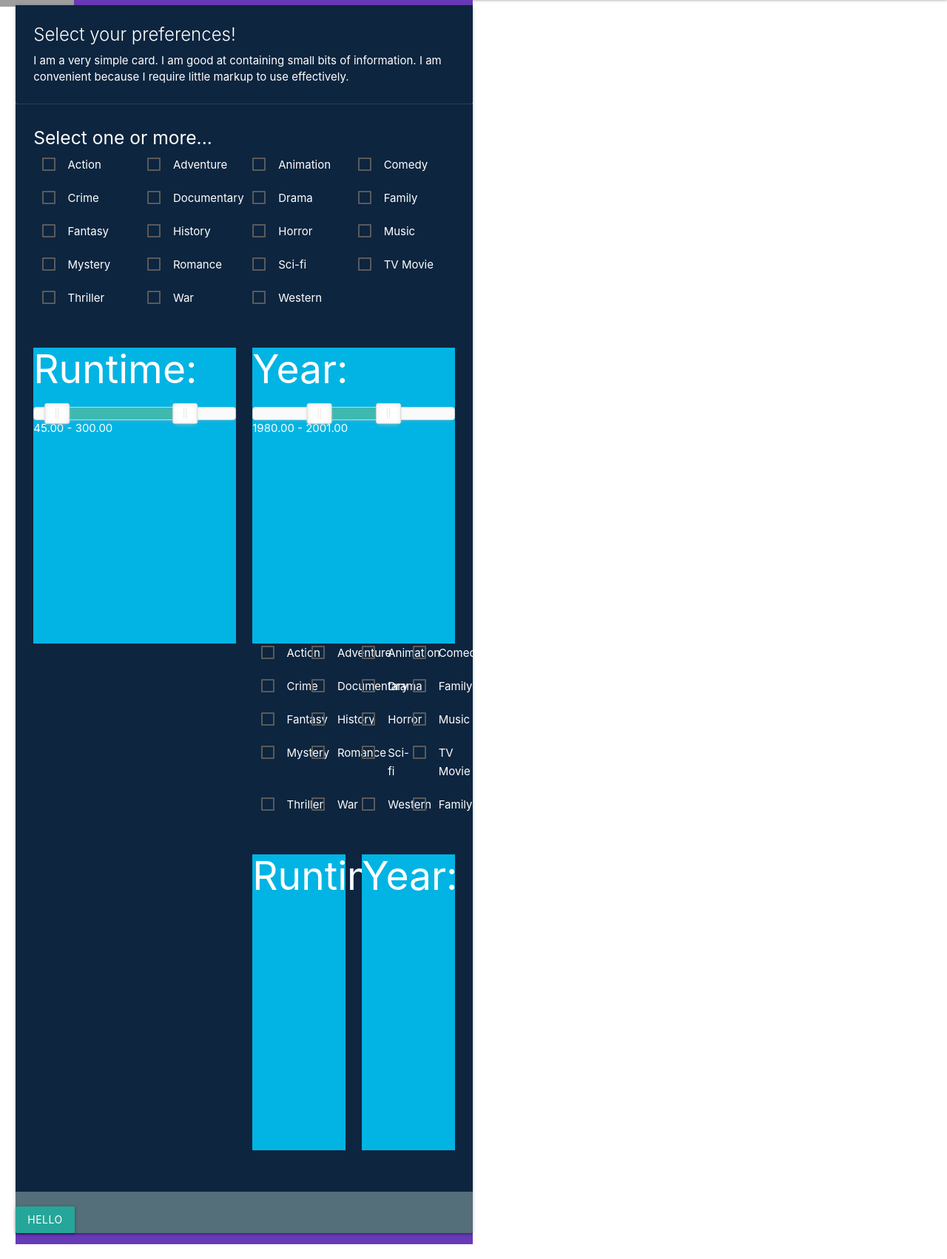
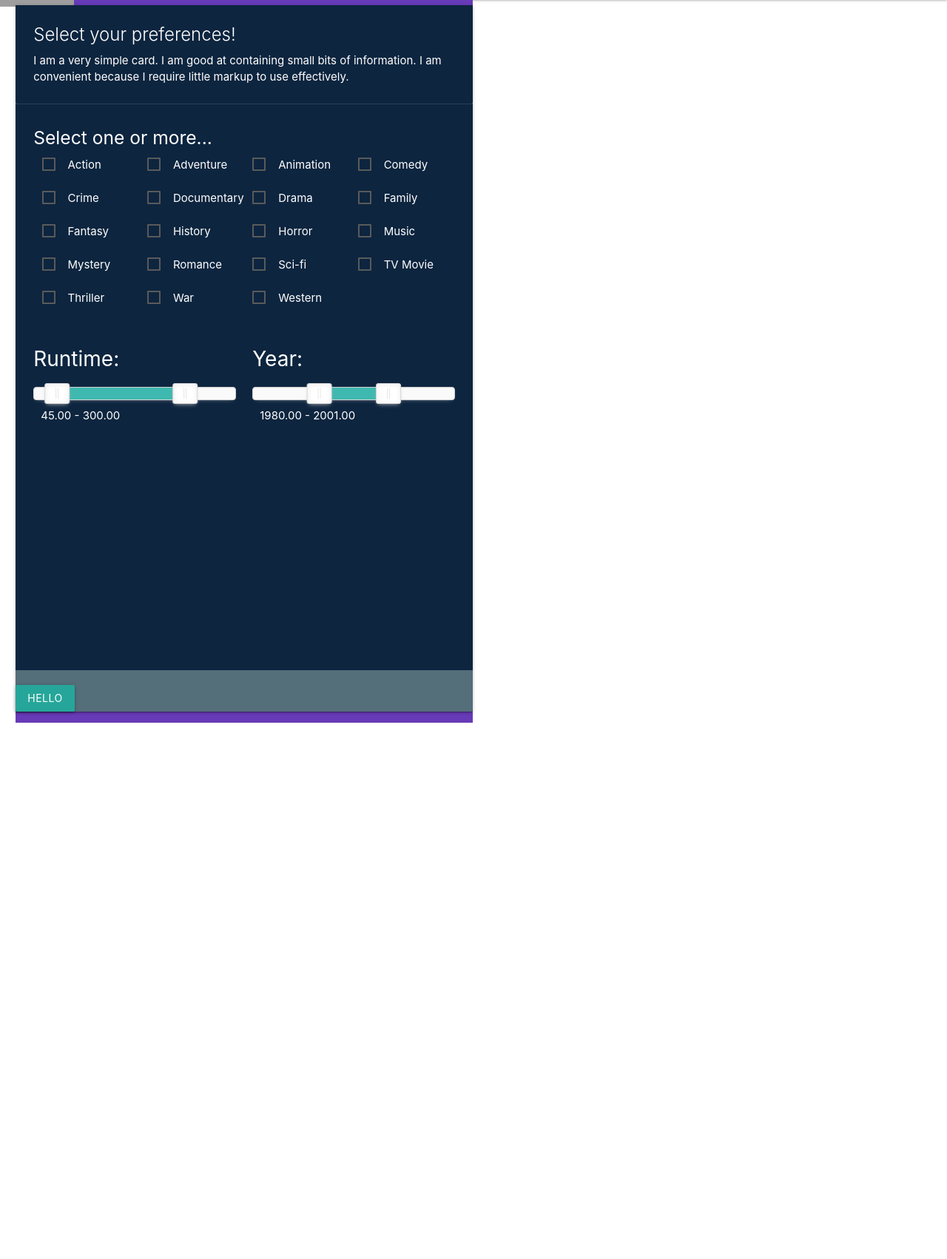
Before and after one commit to melanieuhrich/MovieGO, a PHP site: page / in a window 1280 px wide. Shown: the part 65-1767 px from the top of the page at 74% size. After the commit the page ends 1042 px from the top, so only its background shows below. Run offline with PHP 8.4, Linux system fonts and the light colour scheme; grey boxes are pictures that could not be loaded.

Commit message:
Updated sliders

```diff
--- a/assets/javascript/script.js
+++ b/assets/javascript/script.js
@@ -1,6 +1,12 @@
 
 var key = '8426e25c492b7e1c228e5403fd1be062';
 var requestUrl = 'https://api.themoviedb.org/3/movie/550?api_key=8426e25c492b7e1c228e5403fd1be062'
+
+var tmdb = "https://api.themoviedb.org/3/movie/550?api_key=cdeeab3b93b63acfe6a1d14f6ac420d2"
+var genre = "https://api.themoviedb.org/3/genre/movie/list?api_key=cdeeab3b93b63acfe6a1d14f6ac420d2&language=en-US"
+var movie = "https://api.themoviedb.org/3/movie/{movie_id}?api_key=cdeeab3b93b63acfe6a1d14f6ac420d2&language=en-US"
+var search = "https://api.themoviedb.org/3/search/movie?api_key=cdeeab3b93b63acfe6a1d14f6ac420d2&query=Home+Alone"
+var key = "cdeeab3b93b63acfe6a1d14f6ac420d2"
 
 // Runtime Slider
 var slider = document.getElementById('runTime-slider');
@@ -14,13 +20,9 @@ noUiSlider.create(slider, {
         'max': 400,
     }
 });
-
 slider.noUiSlider.on('update', function (values) {
     runTimeSliderValueElement.innerHTML = values.join(' - ');
 });
-
-
-
 //Year Slider 2
 var slider = document.getElementById('year-slider2');
 var yearSlider2ValueElement = document.getElementById('year-slider2-value');
@@ -35,15 +37,6 @@ noUiSlider.create(slider, {
 slider.noUiSlider.on('update', function (values){
     yearSlider2ValueElement.innerHTML = values.join(' - ');
 })
-
-
-var tmdb = "https://api.themoviedb.org/3/movie/550?api_key=cdeeab3b93b63acfe6a1d14f6ac420d2"
-var genre = "https://api.themoviedb.org/3/genre/movie/list?api_key=cdeeab3b93b63acfe6a1d14f6ac420d2&language=en-US"
-var movie = "https://api.themoviedb.org/3/movie/{movie_id}?api_key=cdeeab3b93b63acfe6a1d14f6ac420d2&language=en-US"
-var search = "https://api.themoviedb.org/3/search/movie?api_key=cdeeab3b93b63acfe6a1d14f6ac420d2&query=Home+Alone"
-var key = "cdeeab3b93b63acfe6a1d14f6ac420d2"
-
-
 
 
 fetch(search)
--- a/assets/style/style.css
+++ b/assets/style/style.css
@@ -100,9 +100,16 @@
 i {
     font-style:normal;
 }
+.runTime{
+    font-size: 28px;
+}
 
 .slider{
-    background-color: var(--secondary);
+    width: 100%;
+}
+
+.slideVal{
+    margin: 10px;
 }
 
 #submit-btn {
--- a/index.html
+++ b/index.html
@@ -137,7 +137,7 @@
                           Runtime:
                         </h2>
                         <div id="runTime-slider"></div>
-                        <div id="runTime-slider-value"></div>
+                        <div id="runTime-slider-value" class="slideVal"></div>
                       </div>
                     </div>
                     <!-- Year Slider -->
@@ -148,119 +148,14 @@
                           Year:
                         </h2>
                         <div id="year-slider2"></div>
-                        <div id="year-slider2-value"></div>
+                        <div id="year-slider2-value" class="slideVal"></div>
                       </div>
 
-                <div class="col s3 genreItem">
-                  <input type="checkbox" id="28" />
-                  <span class="card-text">Action</span>
-                </div>
-                <div class="col s3 genreItem">
-                  <input type="checkbox" id="12" />
-                  <span class="card-text">Adventure</span>
-                </div>
-                <div class="col s3 genreItem">
-                  <input type="checkbox" id="16" />
-                  <span class="card-text">Animation</span>
-                </div>
-                <div class="col s3 genreItem">
-                  <input type="checkbox" id="35" />
-                  <span class="card-text">Comedy</span>
-                </div>
-                <div class="col s3 genreItem">
-                  <input type="checkbox" id="80" />
-                  <span class="card-text">Crime</span>
-                </div>
-                <div class="col s3 genreItem">
-                  <input type="checkbox" id="99" />
-                  <span class="card-text">Documentary</span>
-                </div>
-                <div class="col s3 genreItem">
-                  <input type="checkbox" id="18" />
-                  <span class="card-text">Drama</span>
-                </div>
-                <div class="col s3 genreItem">
-                  <input type="checkbox" id="10751" />
-                  <span class="card-text">Family</span>
-                </div>
-                <div class="col s3 genreItem">
-                  <input type="checkbox" id="14" />
-                  <span class="card-text">Fantasy</span>
-                </div>
-                <div class="col s3 genreItem" id="36">
-                  <input type="checkbox" />
-                  <span class="card-text">History</span>
-                </div>
-                <div class="col s3 genreItem" id="27">
-                  <input type="checkbox" />
-                  <span class="card-text">Horror</span>
-                </div>
-                <div class="col s3 genreItem">
-                  <input type="checkbox" id="10402" />
-                  <span class="card-text">Music</span>
-                </div>
-                <div class="col s3 genreItem">
-                  <input type="checkbox" id="9648" />
-                  <span class="card-text">Mystery</span>
-                </div>
-                <div class="col s3 genreItem">
-                  <input type="checkbox" id="10749" />
-                  <span class="card-text">Romance</span>
-                </div>
-                <div class="col s3 genreItem">
-                  <input type="checkbox" id="878" />
-                  <span class="card-text">Sci-fi</span>
-                </div>
-                <div class="col s3 genreItem">
-                  <input type="checkbox" id="10770" />
-                  <span class="card-text">TV Movie</span>
-                </div>
-                <div class="col s3 genreItem">
-                  <input type="checkbox" id="53" />
-                  <span class="card-text">Thriller</span>
-                </div>
-                <div class="col s3 genreItem">
-                  <input type="checkbox" id="10752" />
-                  <span class="card-text">War</span>
-                </div>
-                <div class="col s3 genreItem">
-                  <input type="checkbox" id="37" />
-                  <span class="card-text">Western</span>
-                </div>
-                <div class="col s3 genreItem">
-                  <input type="checkbox" id="familyFriendly" />
-                  <span class="card-text">Family</span>
-                </div>
-                <div class="divider">
-                </div>
-                <!-- Runtime Slider -->
-                <div class="row">
-                  <!-- spanner 1 -->
-                  <div class="col s12 m6 l6">
-                    <div class="slider">
-                      <h2 class="runTime">
-                        Runtime:
-                      </h2>
-                      <div id="runTime-slider"></div>
-                    </div>
-                  </div>
-                  <!-- Year Slider -->
-                  <!-- spanner 2 -->
-                  <div class="col s12 m6 l6">
-                    <div class="slider">
-                      <h2 class="runTime">
-                        Year:
-                      </h2>
-                      <div id="year-slider2"></div>
-                    </div>
-                  </div>
-                </div>
-                <!-- </form> -->
+
               </div>
             </div>
 
           </div>
-          <!-- individual section of form -->
           <div>
             <button class="btn">hello</button>
           </div>
```
